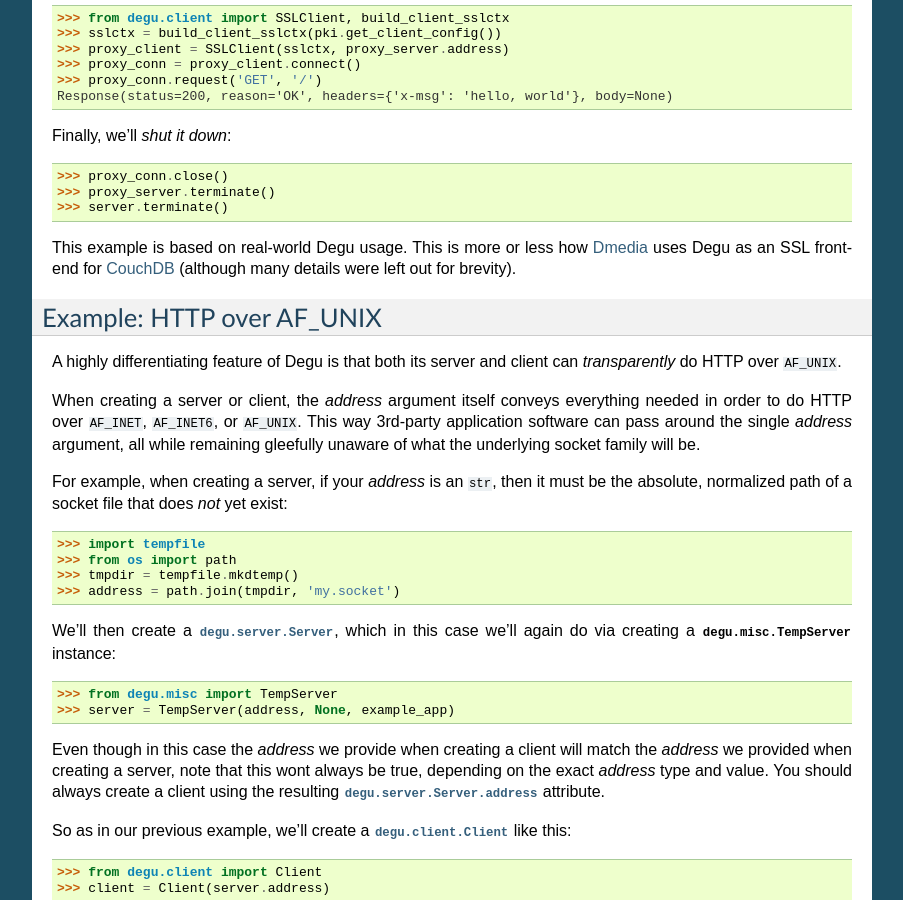
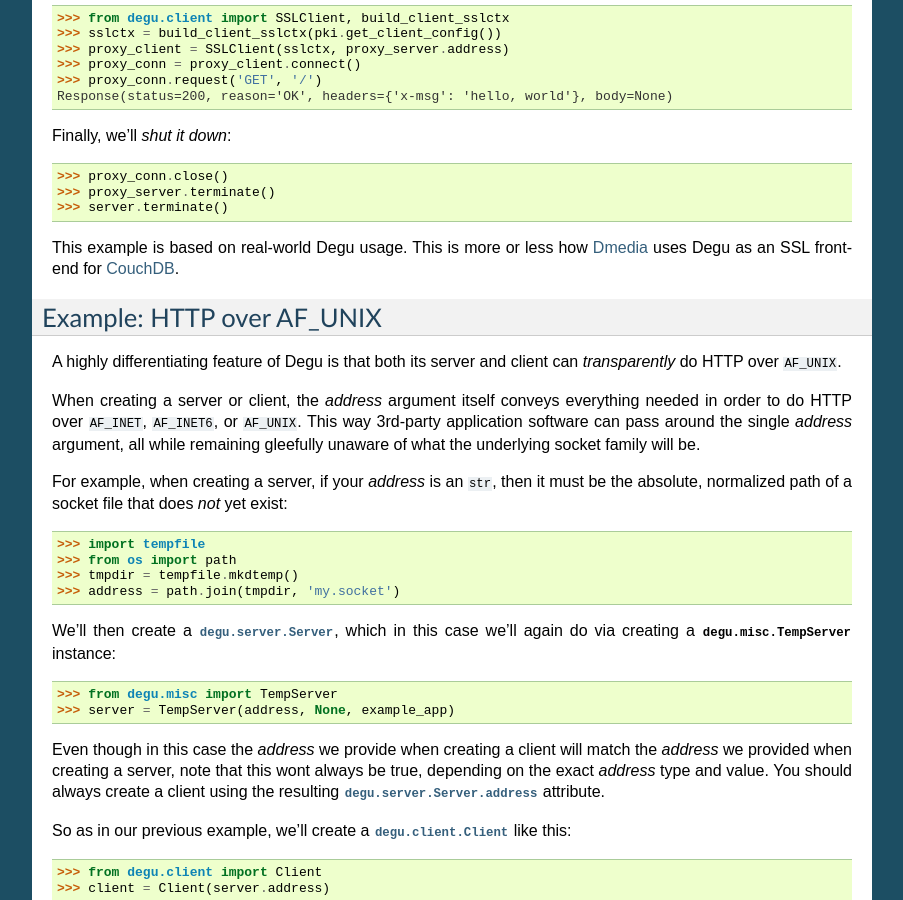
Before and after one commit to json420/degu, a Sphinx documentation site: the page built from doc/tutorial.rst, in a window 1280 px wide and 900 px high, scrolled down 2582 px. Shown: the whole window, without its empty margins (198-1101 px from the left). Built offline with Sphinx 7.4.7, drawn with Linux system fonts in a browser that asks for light colours.

Commit message:
fix typo in changelog.rst; remove some excess verbage in tutorial.rst

```diff
--- a/doc/changelog.rst
+++ b/doc/changelog.rst
@@ -87,7 +87,7 @@
     * RGI server applications now take two arguments when handling requests: a
       *session* and a *request*, both ``dict`` instances; the *request* argument
       now only contains strictly per-request information, whereas the
-      server-wide and pre-connection information has been moved into the new
+      server-wide and per-connection information has been moved into the new
       *session* argument
 
     * Replace previously separate input and output abstractions with new unified
--- a/doc/tutorial.rst
+++ b/doc/tutorial.rst
@@ -170,8 +170,7 @@
 >>> server.terminate()
 
 This example is based on real-world Degu usage.  This is more or less how
-`Dmedia`_ uses Degu as an SSL front-end for `CouchDB`_ (although many details
-were left out for brevity).
+`Dmedia`_ uses Degu as an SSL front-end for `CouchDB`_.
 
 
 
```
